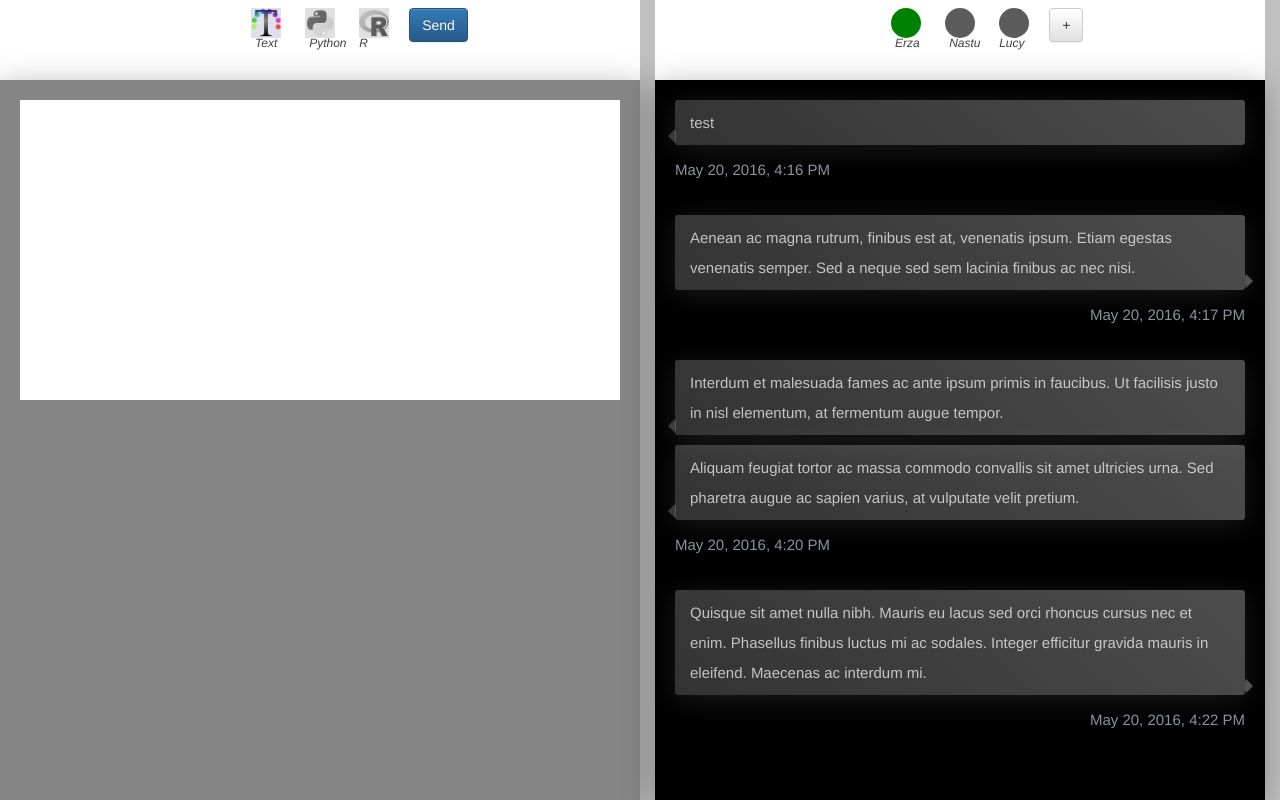
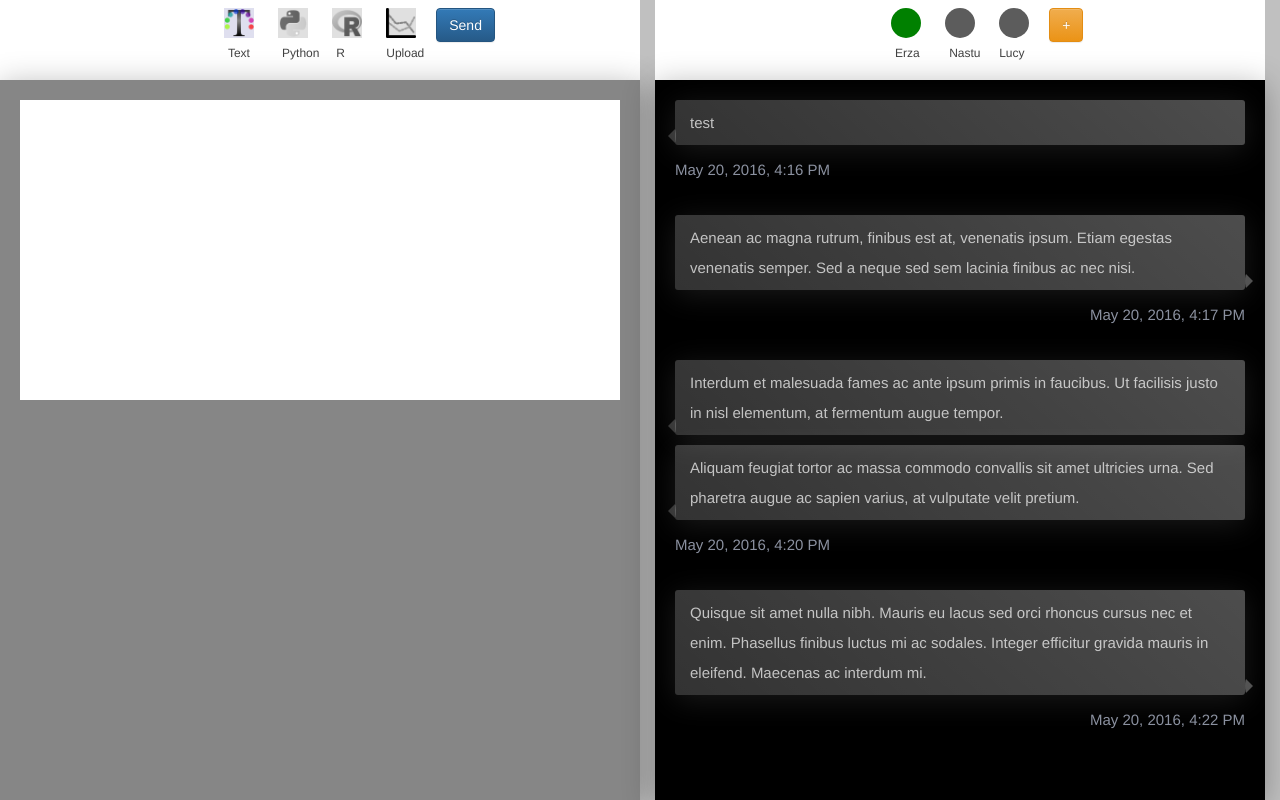
Before and after one commit to asam-hack24/CoLab, a Flask app: template app/templates/UI.html in a window 1280 px wide. Run offline with Flask 2, Linux system fonts and the light colour scheme; the template is opened without the code that fills it, so the values that code supplies are empty; some libraries are stand-ins or nearby versions.

Commit message:
Added upload field

```diff
--- a/app/static/UI_style.css
+++ b/app/static/UI_style.css
@@ -201,8 +201,7 @@ p {
 .chat-header span {
   font-size: 12px;
   position: absolute;
-  margin: 20px -40px;
-  font-style: italic;
+  margin: 30px -40px;
 }
 
 .user-profile {
@@ -239,8 +238,7 @@ p {
 .editor-header span {
   font-size: 12px;
   position: absolute;
-  margin: 20px -40px;
-  font-style: italic;
+  margin: 30px -40px;
 }
 
 .script-editor {
@@ -268,6 +266,10 @@ p {
   background-image: url(./images/R_img.png);
 }
 
+.script-editor:nth-child(7) {
+  background-image: url(./images/plot_img.png);
+}
+
 .script-editor.active {
   -webkit-filter: grayscale(0%);
   filter: grayscale(0%);
--- a/app/templates/UI.html
+++ b/app/templates/UI.html
@@ -55,6 +55,8 @@
                 <span>Python</span>
               <div class="script-editor" data-up='editor3'></div>
                 <span>R</span>
+              <div class="script-editor" data-up='editor4'></div>
+                <span>Upload</span>
               <button type="button" class="btn btn-primary">Send</button>
                 <span></span>
             </div>
@@ -67,6 +69,17 @@
                 <div class ="editor-input" id="editor1"><textarea id="editor1-textarea"></textarea></div>
                 <div class ="editor-input" id="editor2"><textarea id="editor2-textarea"></textarea></div>
                 <div class ="editor-input" id="editor3"><textarea id="editor3-textarea"></textarea></div>
+                <div class ="editor-input" id="editor4">
+                    <form id="upload-file" method="post" enctype="multipart/form-data">
+                        <fieldset>
+                            <label for="file">Select a file</label>
+                            <input name="file" type="file">
+                        </fieldset>
+                        <fieldset>
+                            <button id="upload-file-btn" type="button">Upload</button>
+                        </fieldset>
+                    </form>
+                </div>
             </div>
 
 
@@ -83,7 +96,7 @@
           <div class="user-profile" data-up='cont3'></div>
           <span>Lucy</span>
 
-          <button type="button" class="btn btn-default">+</button>
+          <button type="button" class="btn btn-warning">+</button>
         </div>
 
         <div class="chat-box">
```
Also changed, not shown: app/static/images/plot_img.png (added).
